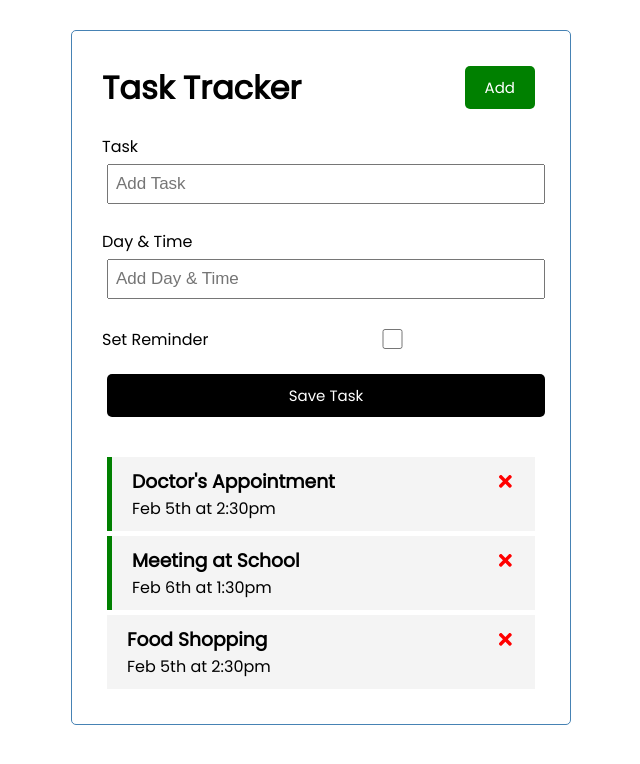
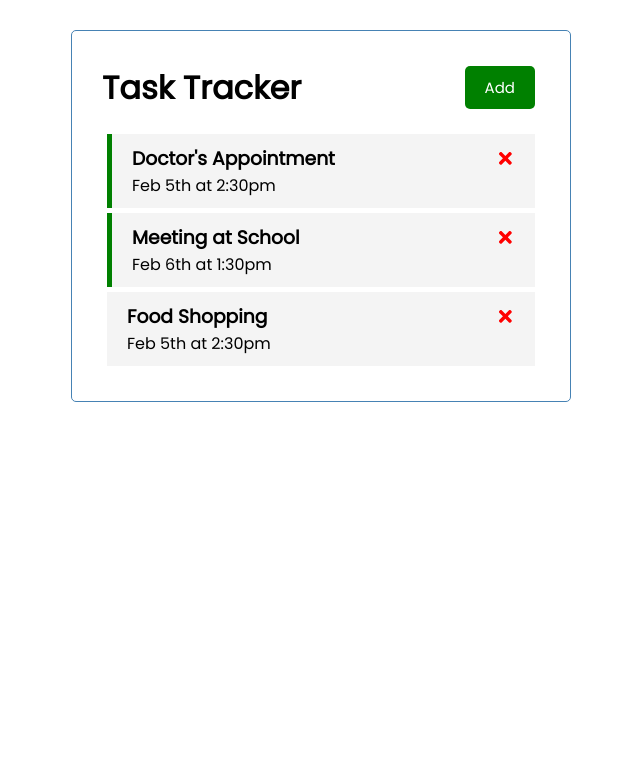
Before and after one commit to ahhreggi/react-task-tracker, a React (Create React App) app: page / in a window 1280 px wide. Shown: the top 764 px of the page, without its empty margins (319-959 px from the left). Built offline with nearby package versions, Linux system fonts and the light colour scheme.

Commit message:
Add form toggle button

```diff
--- a/src/App.js
+++ b/src/App.js
@@ -4,6 +4,7 @@
 import AddTask from "./components/AddTask"
 
 const App = () => {
+  const [showAddTask, setShowAddTask] = useState(false)
   const [tasks, setTasks] = useState([
     {
       id: 1,
@@ -44,8 +45,8 @@
 
   return (
     <div className="container">
-      <Header />
-      <AddTask onAdd={addTask} />
+      <Header onAdd={() => setShowAddTask(!showAddTask)} />
+      {showAddTask && <AddTask onAdd={addTask} />}
       {
         tasks.length > 0 ?
         <Tasks
--- a/src/components/Header.js
+++ b/src/components/Header.js
@@ -1,14 +1,11 @@
 import PropTypes from 'prop-types'
 import Button from "./Button"
 
-const Header = ({ title }) => {
-  const onClick = () => {
-    console.log("Click")
-  }
+const Header = ({ title, onAdd }) => {
   return (
     <header className="header">
       <h1>{title}</h1>
-      <Button color="green" text="Add" onClick={onClick} />
+      <Button color="green" text="Add" onClick={onAdd} />
     </header>
   )
 }
```
